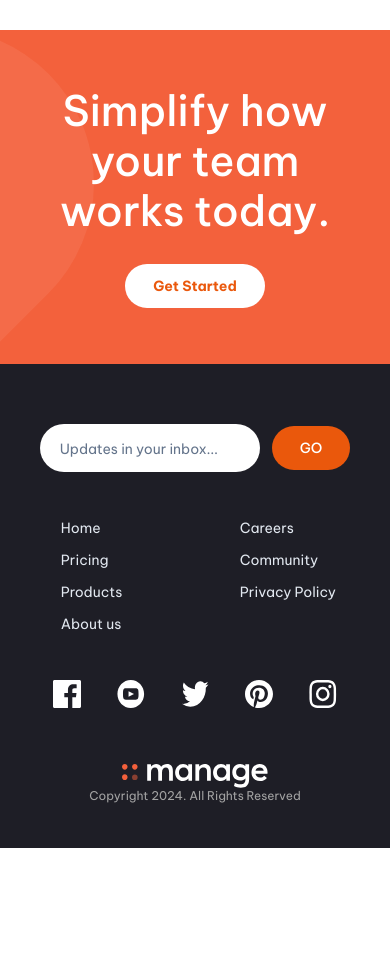
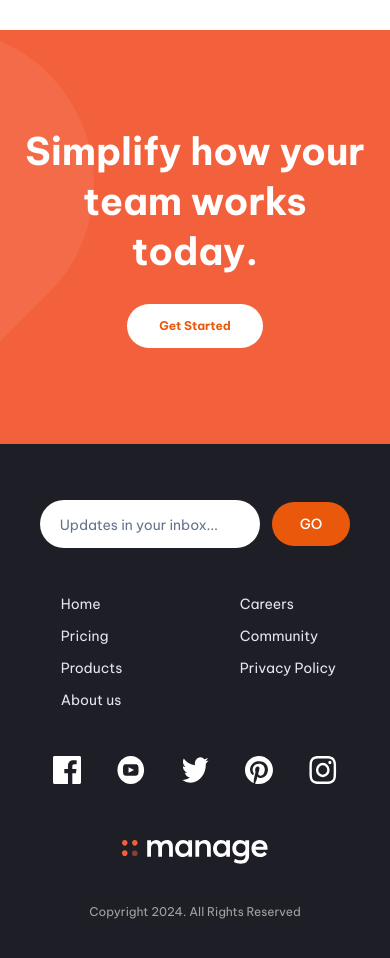
Before and after one commit to Humboorgir/manage-landing-page-solution, a React (Vite) app: page / in a window 390 px wide. Shown: the part 2406-3364 px from the top of the page. Before the commit the page ends 3254 px from the top, so only its background shows below. Built offline with nearby package versions, Linux system fonts and the light colour scheme.

Commit message:
fix: minor issues
- modified mobile footer spacing according to design file
- made slight modifications on 'simply' section to look more like the design

```diff
--- a/src/components/footer.tsx
+++ b/src/components/footer.tsx
@@ -1,6 +1,6 @@
 const Footer = () => {
   return (
-    <div className="w-full py-3 bg-[#1E1E26]">
+    <div className="w-full py-2 md:py-4 md:pb-6 bg-[#1E1E26]">
       <div className="max-w-screen-xl px-4 flex flex-col md:grid md:grid-cols-3 mx-auto items-center pt-12 pb-8">
         <div className="md:row-start-1 md:justify-end md:mb-auto md:col-start-3 flex items-center mb-10">
           <input
@@ -64,7 +64,7 @@ const Footer = () => {
           <img className="md:mb-20" src="/logo-white.svg" alt="logo" />
         </div>
 
-        <span className="md:ml-auto md:row-start-1 mt-auto md:col-start-3 text-neutral-400 text-xs">
+        <span className="mt-10 md:ml-auto md:row-start-1 md:mt-auto md:col-start-3 text-neutral-400 text-xs">
           Copyright 2024. All Rights Reserved
         </span>
       </div>
--- a/src/pages/index.tsx
+++ b/src/pages/index.tsx
@@ -107,11 +107,11 @@ const Home = () => {
         bg-[url(/bg-simplify-section-mobile.svg)]
         bg-[position:0_10px]"
       >
-        <div className="max-w-screen-xl mx-auto py-14 px-6 flex flex-col md:flex-row md:justify-between items-center">
-          <h2 className="mb-7 text-[42px] leading-[50px] text-center md:text-left font-medium text-white max-w-lg">
+        <div className="max-w-screen-xl mx-auto py-24 md:py-14 px-6 flex flex-col md:flex-row md:justify-between items-center">
+          <h2 className="mb-7 text-[38px] md:text-[42px] leading-[50px] text-center md:text-left font-bold text-white max-w-lg">
             Simplify how your team works today.
           </h2>
-          <button className="font-bold text-sm py-3 px-7 text-orange-600 bg-white rounded-full">
+          <button className="font-bold text-xs py-3.5 px-8 text-orange-600 bg-white rounded-full">
             Get Started
           </button>
         </div>
```
